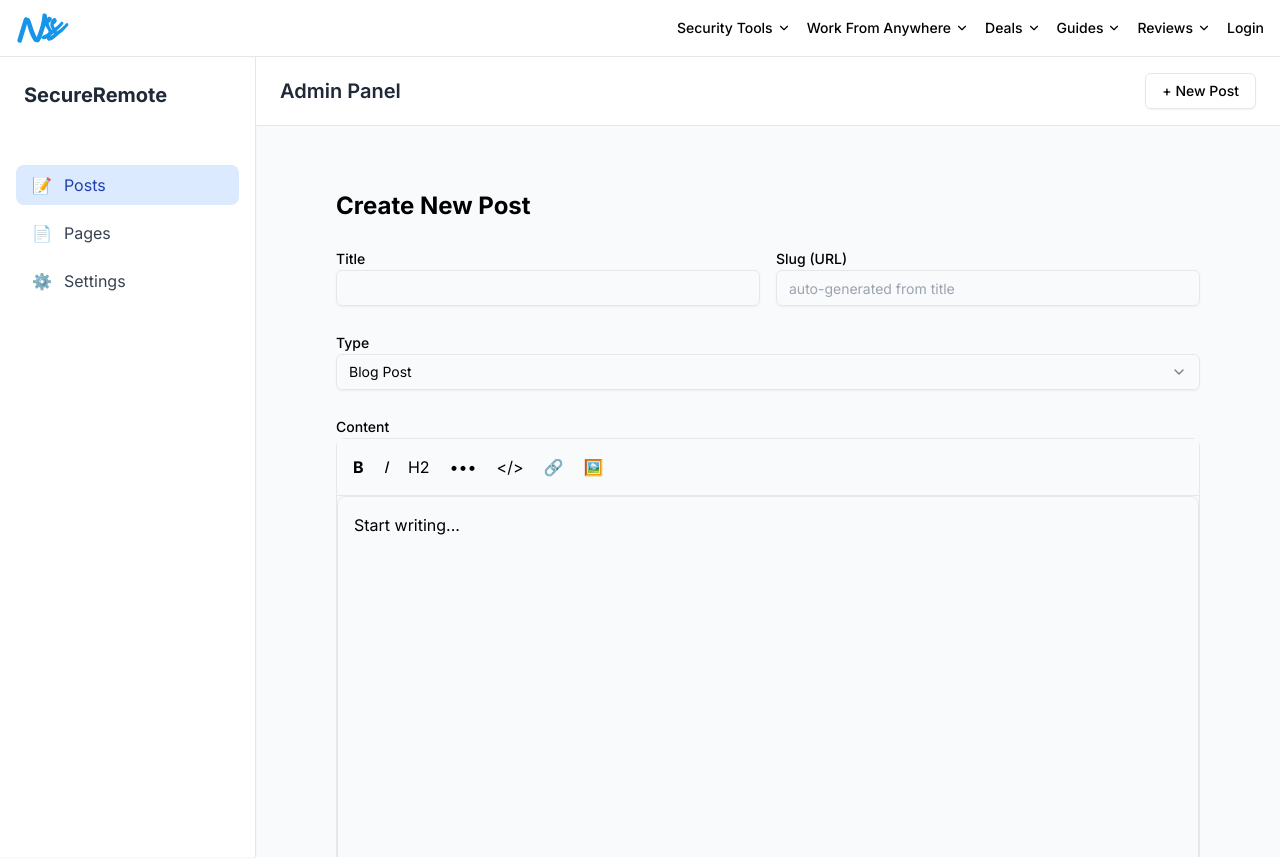
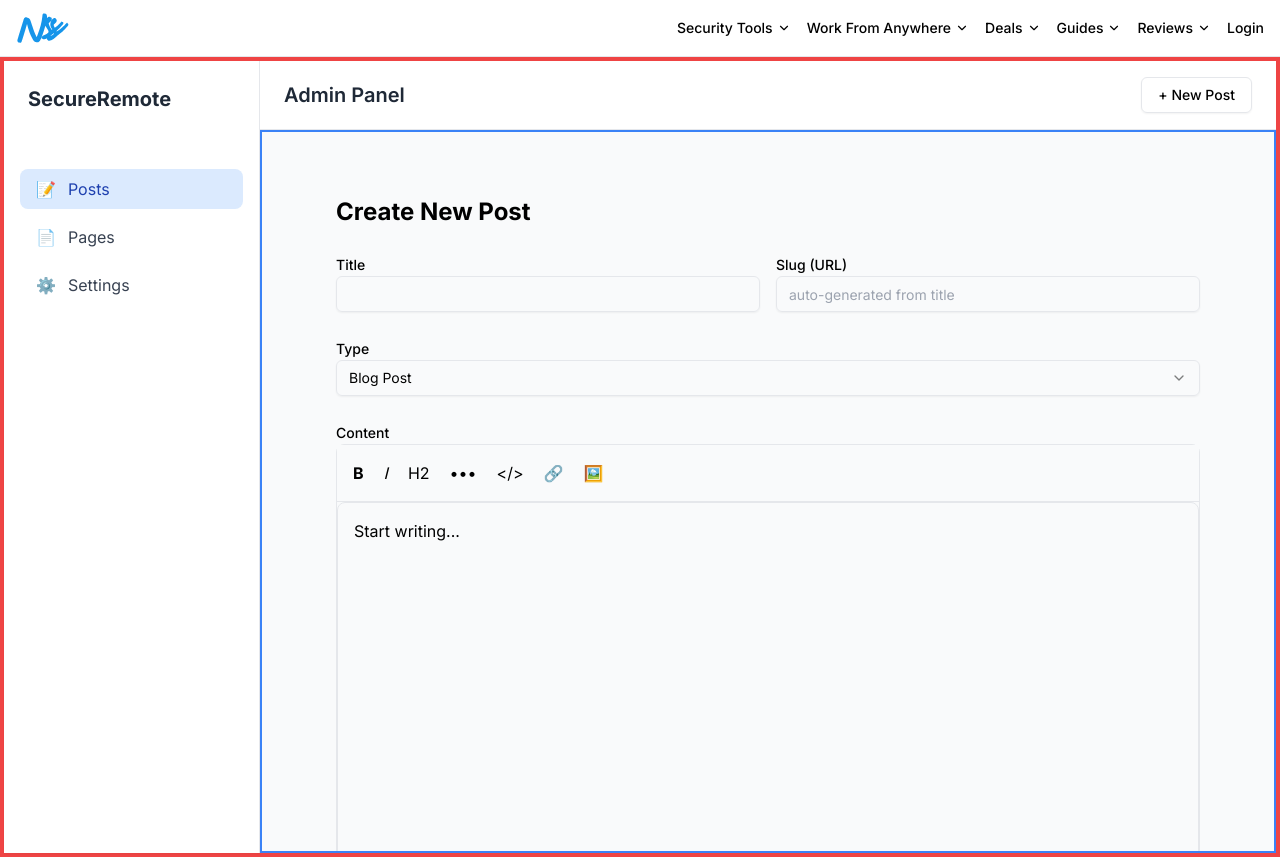
Before and after one commit to witos44/nscure, a Next.js app in the folder frontend/: page /admin/posts/new in a window 1280 px wide. Shown: the top 859 px of the page. Built offline with nearby package versions, Linux system fonts and the light colour scheme.

Commit message:
change layout admin

```diff
--- a/frontend/src/app/admin/Layout.tsx
+++ b/frontend/src/app/admin/Layout.tsx
@@ -7,8 +7,13 @@ export default function AdminLayout({
 }: {
   children: React.ReactNode;
 }) {
+  // Debug: pastikan layout ter-load
+  if (typeof window !== 'undefined') {
+    console.log('AdminLayout loaded');
+  }
+
   return (
-    <div className="flex h-screen bg-gray-50">
+    <div className="flex h-screen bg-gray-50 border-4 border-red-500">
       {/* Sidebar */}
       <Sidebar />
 
@@ -18,7 +23,7 @@ export default function AdminLayout({
         <Header />
 
         {/* Page Content */}
-        <main className="flex-1 p-6 overflow-y-auto">
+        <main className="flex-1 p-6 overflow-y-auto border-2 border-blue-500">
           {children}
         </main>
       </div>
```
